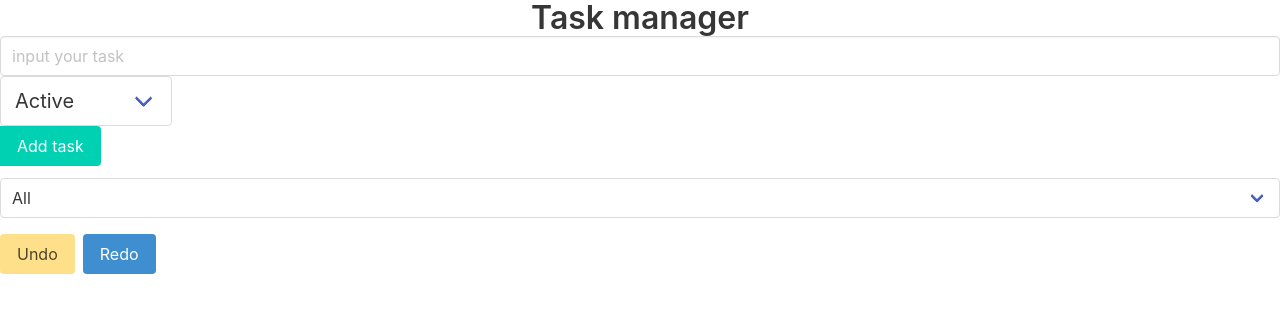
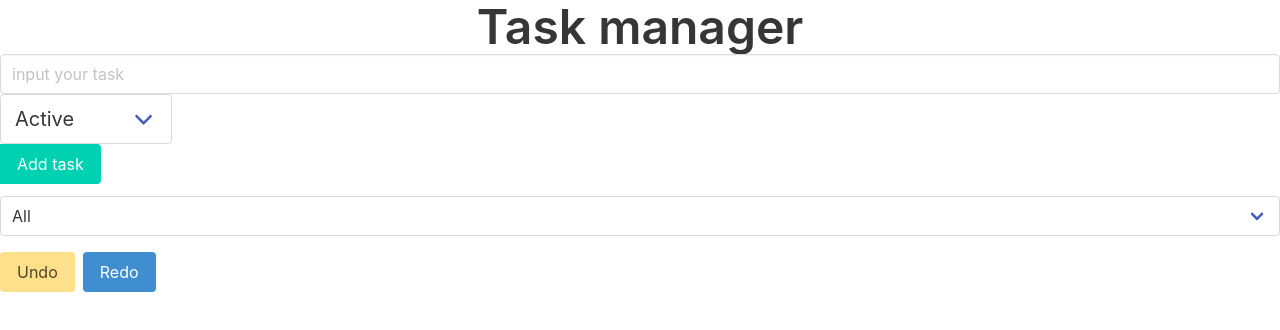
Before and after one commit to YBiheza/lab4-patterns, a website built with Vite: page index.html in a window 1280 px wide. Built offline with nearby package versions, Linux system fonts and the light colour scheme.

Commit message:
fix: fix some details

```diff
--- a/index.html
+++ b/index.html
@@ -9,7 +9,7 @@
 <body>
     <header>
         <div class="container">
-            <h1 class="title has-text-centered">Task manager</h1>
+            <h1 class="title is-1 has-text-centered">Task manager</h1>
         </div>
     </header>
     <main>
```
